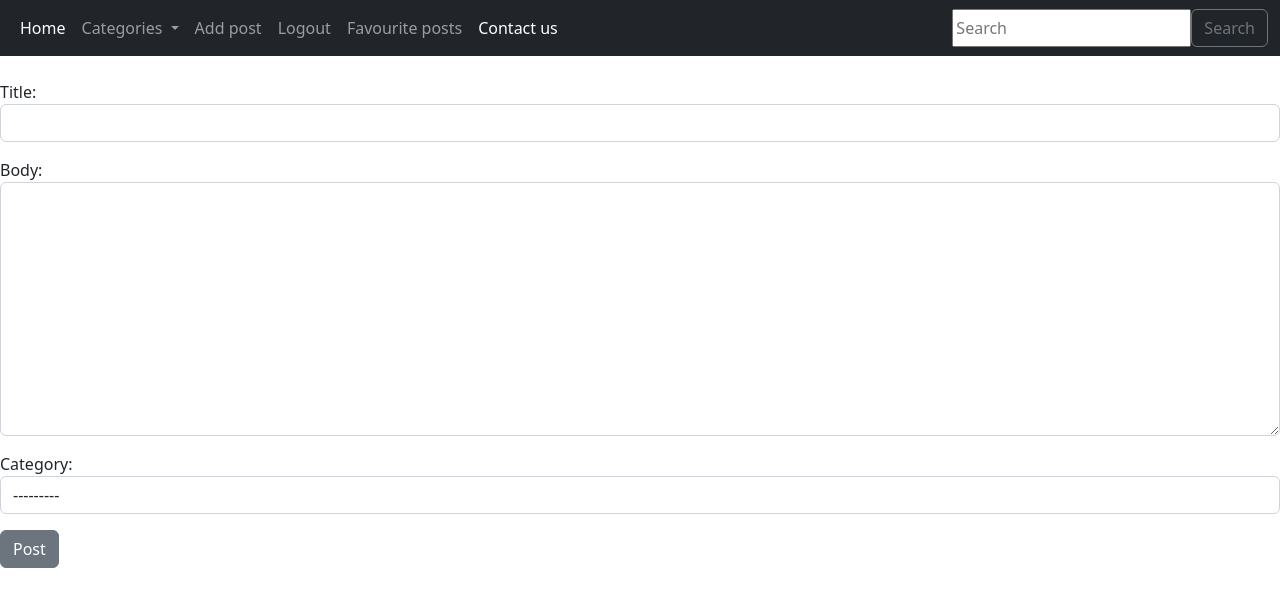
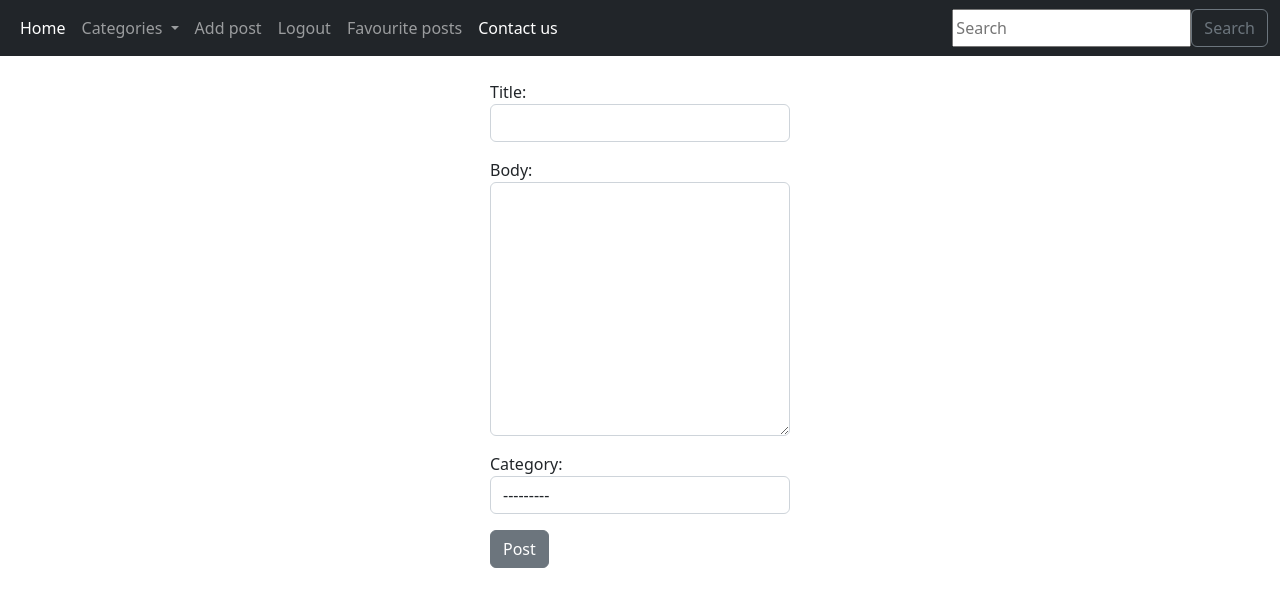
Before and after one commit to NikitaMatveev999/blog-site, a Django app: page /add_post/ in a window 1280 px wide. Shown: the top 607 px of the page. Run offline with Django 4.2, Linux system fonts and the light colour scheme; a user stored in the database is signed in; data comes from the database, SQL or seed files in the repository.

Commit message:
update form for post

```diff
--- a/blog/templates/posts/add_post.html
+++ b/blog/templates/posts/add_post.html
@@ -2,7 +2,7 @@
 
 {% block content %}
 {% if user.is_authenticated %}
-  <div class="mb-3">
+  <div class="mx-auto" style="width: 300px; margin: 0 auto;">
     <form method="POST">
     {% csrf_token %}
     {{ form.as_p }}
```
